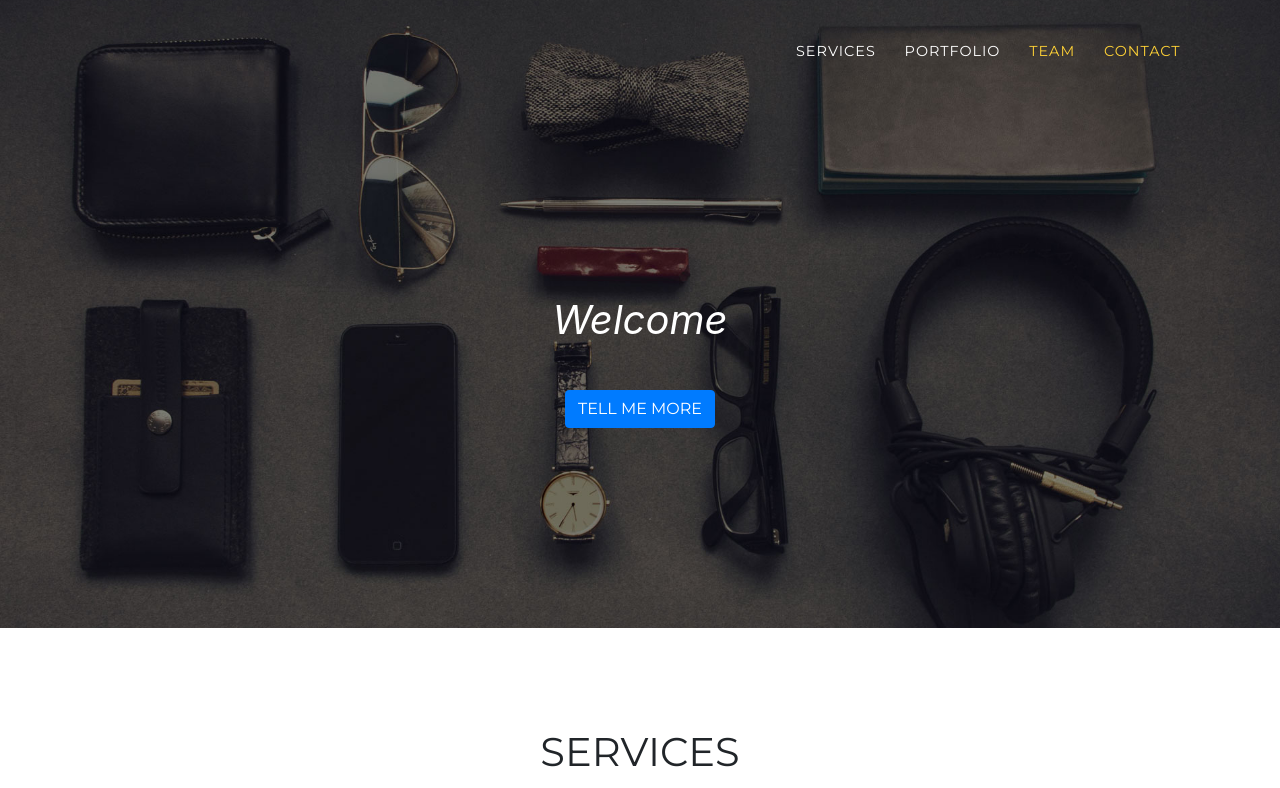
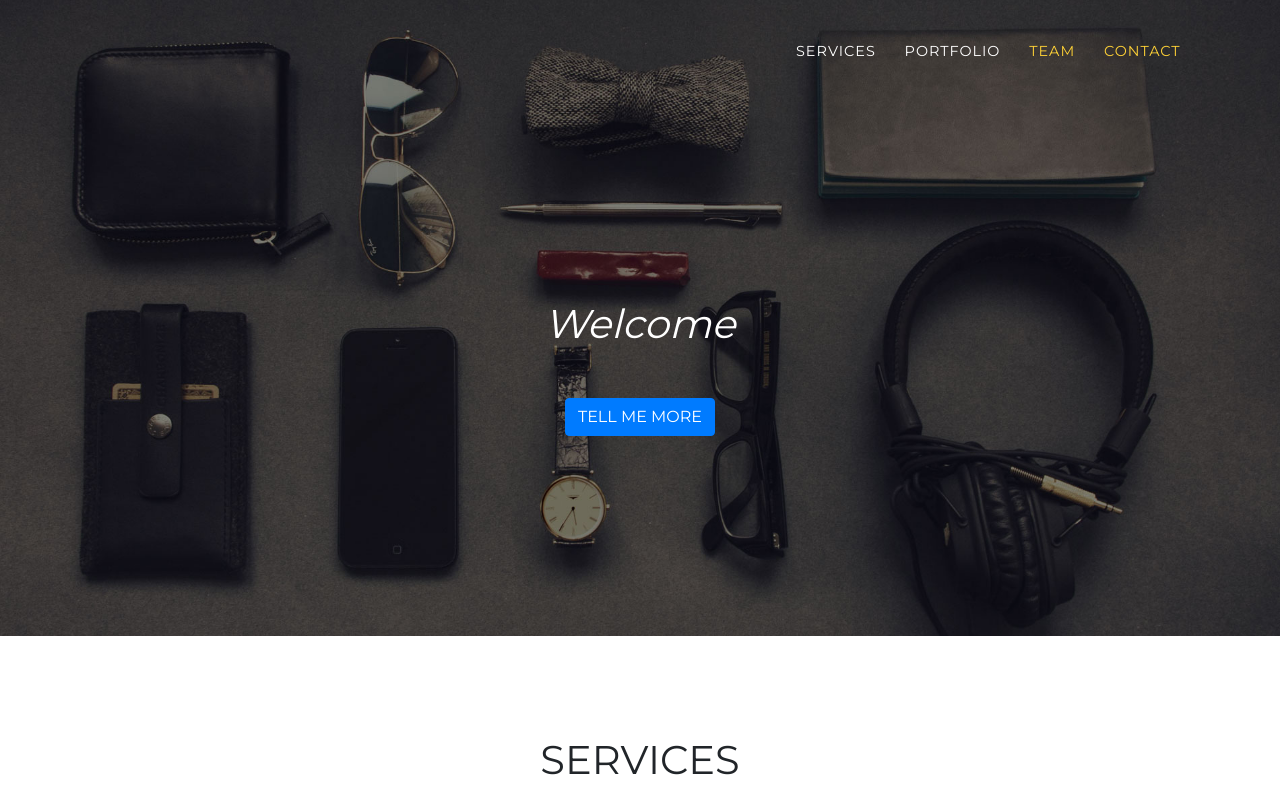
Before and after one commit to aspiringguru/demospeerbankingcomau, a website with bundled scripts: page index.html in a window 1280 px wide. Shown: the top 788 px of the page. Built offline with nearby package versions, Linux system fonts and the light colour scheme; a web font is replaced by a local one.

Commit message:
updated h1

```diff
--- a/index.html
+++ b/index.html
@@ -64,7 +64,7 @@
   <header class="masthead">
     <div class="container">
       <div class="intro-text">
-        <div class="intro-lead-in">Welcome</div>
+        <div class="intro-lead-in"><h1>Welcome</h1></div>
         <div class="intro-heading text-uppercase"></div>
         <a class="btn btn-primary btn-xl text-uppercase js-scroll-trigger" href="#services">Tell Me More</a>
       </div>
```
